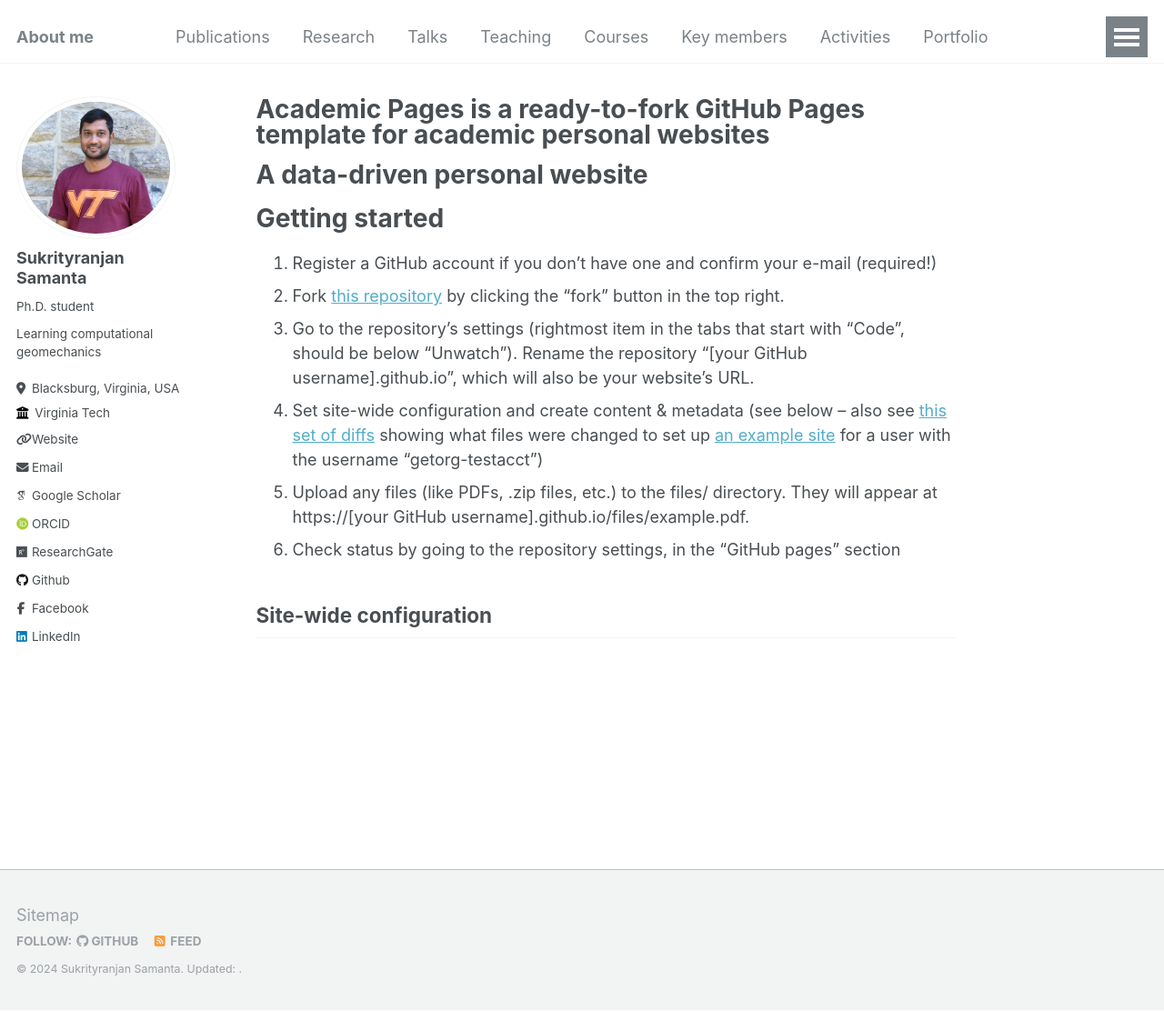
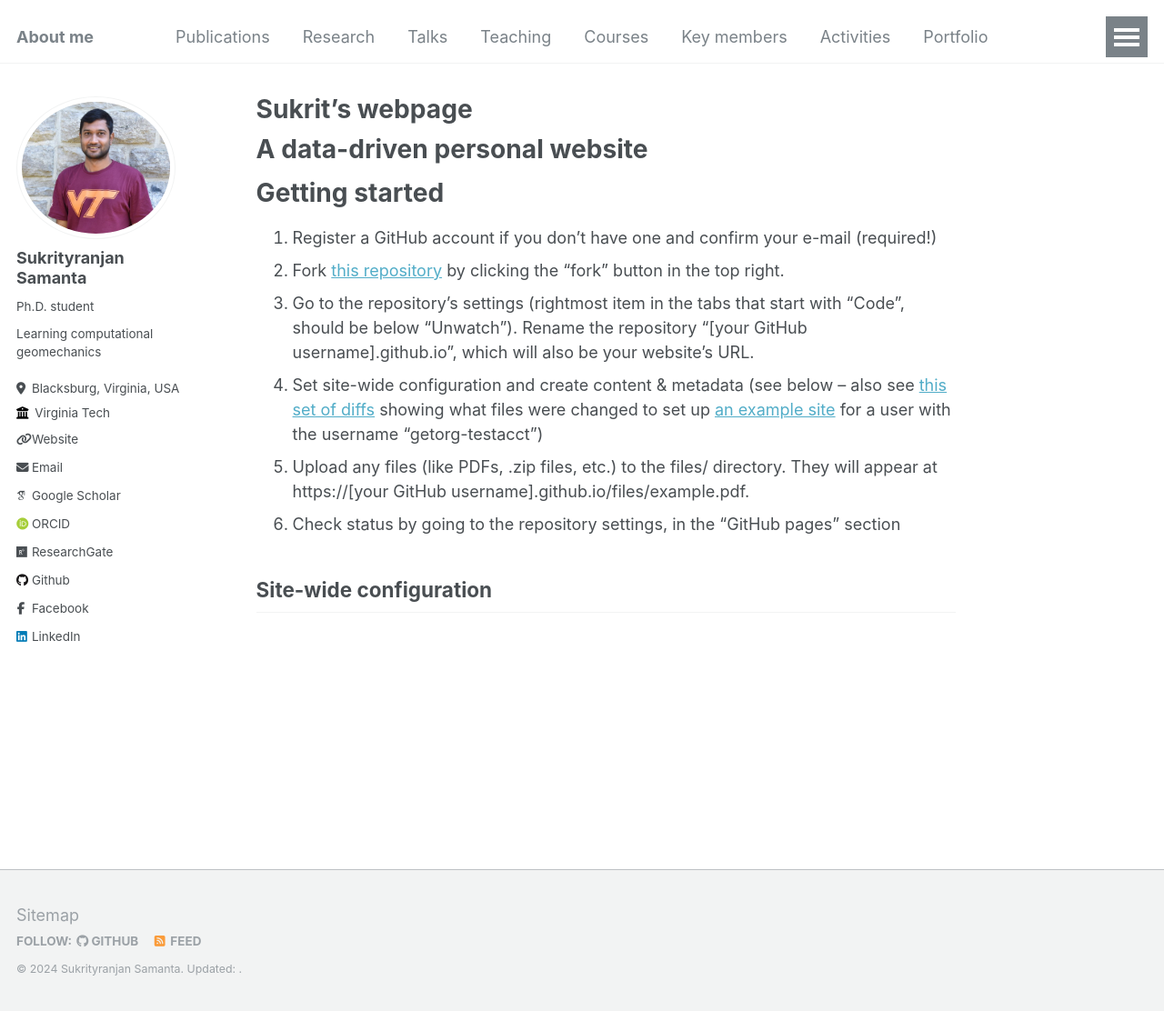
Before and after one commit to Sukritvt/Sukritvt.github.io, a Jekyll site: the page built from _pages/about.md, in a window 1280 px wide and 1112 px high. Shown: the whole window at 91% size. Built offline with Jekyll 4.4.1, drawn with Linux system fonts in a browser that asks for light colours; some web fonts are replaced.

Commit message:
Update about.md

```diff
--- a/_pages/about.md
+++ b/_pages/about.md
@@ -1,6 +1,6 @@
 ---
 permalink: /
-title: "Academic Pages is a ready-to-fork GitHub Pages template for academic personal websites"
+title: "Sukrit's webpage"
 author_profile: true
 redirect_from:
   - /about/
```
